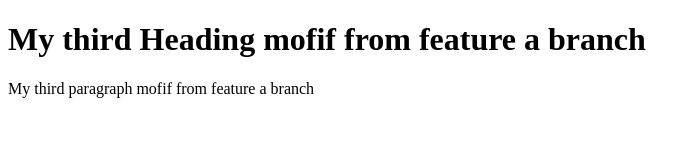
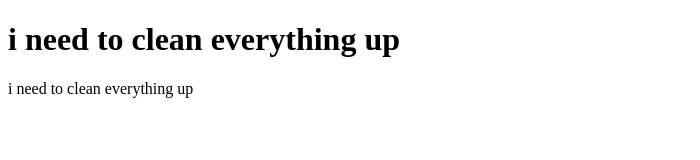
Before and after one commit to mohamedbalbola/myapp, a plain HTML site: page index.html in a window 1280 px wide. Shown: the whole page, without its empty margins (0-700 px from the left). Drawn offline with Linux system fonts and the light colour scheme.

Commit message:
cleaing up

```diff
--- a/index.html
+++ b/index.html
@@ -3,9 +3,9 @@
 
 <body>
 
-    <h1>My third Heading mofif from feature a branch </h1>
+    <h1>i need to clean everything up </h1>
 
-    <p>My third paragraph mofif from feature a branch </p>
+    <p>i need to clean everything up </p>
 
 </body>
 
```
